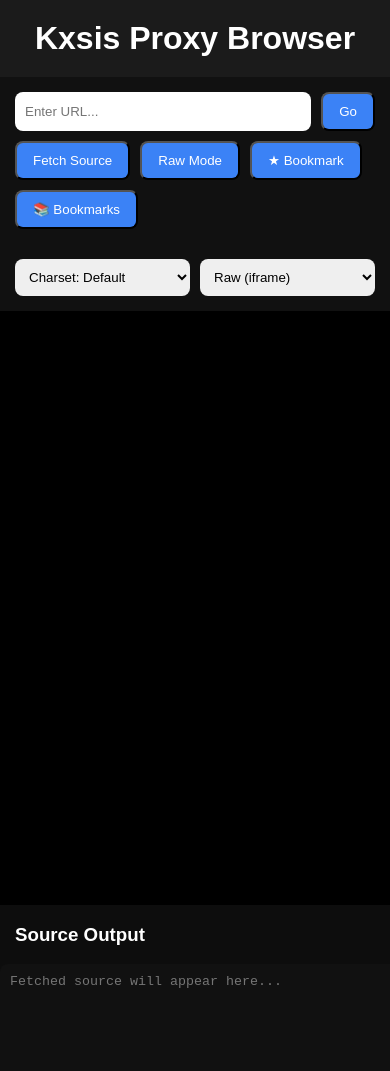
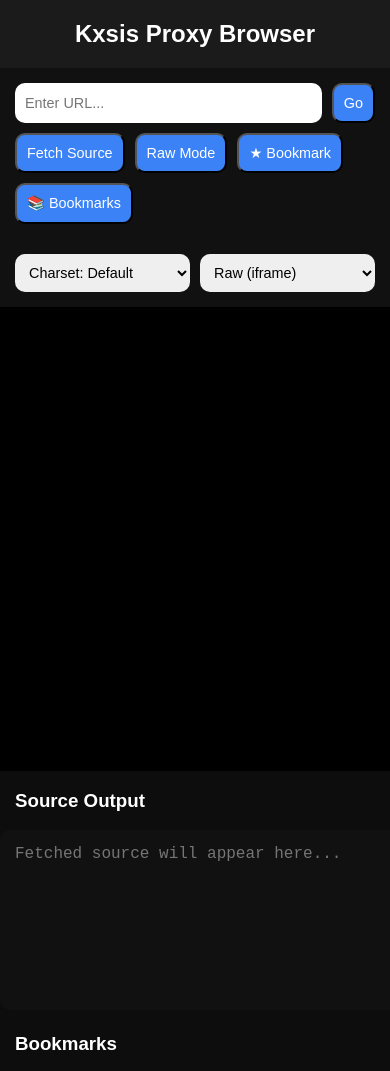
Before and after one commit to KomaVR/Kxsis, a plain HTML site: page index.html in a window 390 px wide. Shown: the top 1071 px of the page. Drawn offline with Linux system fonts and the light colour scheme.

Commit message:
Enhance CSS styles for layout and user interaction
Updated styles for improved layout and responsiveness.

```diff
--- a/index.html
+++ b/index.html
@@ -5,15 +5,61 @@
   <meta name="viewport" content="width=device-width, initial-scale=1.0" />
   <title>Kxsis Proxy Browser</title>
   <style>
-    body { margin: 0; font-family: Arial, sans-serif; background: #0d0d0d; color: #fff; }
+    body { margin: 0; font-family: Arial, sans-serif; background: #0d0d0d; color: #fff; -webkit-user-select: none; user-select: none; }
     header { background: #1b1b1b; padding: 20px; text-align: center; font-size: 2rem; font-weight: bold; }
-    #controls, #advanced { display: flex; gap: 10px; padding: 15px; background: #111; flex-wrap: wrap; }
-    input, select { padding: 10px; border-radius: 8px; border: none; flex: 1; }
-    button { padding: 10px 16px; border-radius: 8px; background: #3b82f6; color: #fff; cursor: pointer; transition: .2s; }
+
+    /* Responsive flex layout */
+    #controls, #advanced {
+      display: flex;
+      gap: 10px;
+      padding: 15px;
+      background: #111;
+      flex-wrap: wrap;
+    }
+
+    input, select {
+      padding: 12px;
+      border-radius: 10px;
+      border: none;
+      flex: 1;
+      font-size: 1rem;
+    }
+
+    button {
+      padding: 12px 18px;
+      border-radius: 10px;
+      background: #3b82f6;
+      color: #fff;
+      cursor: pointer;
+      transition: .2s;
+      font-size: 1rem;
+    }
     button:hover { background: #60a5fa; }
-    #frameContainer { height: calc(100vh - 250px); }
+
+    #frameContainer { height: calc(100vh - 330px); }
     iframe { width: 100%; height: 100%; border: none; background: #000; }
-    textarea { width: 100%; height: 200px; background: #111; color: #fff; border-radius: 8px; border: none; padding: 10px; }
+
+    textarea {
+      width: 100%;
+      height: 200px;
+      background: #111;
+      color: #fff;
+      border-radius: 10px;
+      border: none;
+      padding: 15px;
+      font-size: 1rem;
+    }
+
+    /* Full cross-platform scaling */
+    @media (max-width: 768px) {
+      header { font-size: 1.5rem; }
+      button, input, select { font-size: .9rem; padding: 10px; }
+      #frameContainer { height: calc(100vh - 380px); }
+      textarea { height: 150px; }
+    }
+
+    /* iPhone notch support */
+    body { padding-top: env(safe-area-inset-top); padding-bottom: env(safe-area-inset-bottom); }
   </style>
 </head>
 <body>
@@ -101,7 +147,8 @@
     function addBookmark() {
       const box = document.getElementById("bookmarkBox");
       const url = document.getElementById("urlInput").value;
-      if (url) box.value += `\n${url}`;
+      if (url) box.value += `
+${url}`;
     }
 
     function toggleBookmarks() {
```
